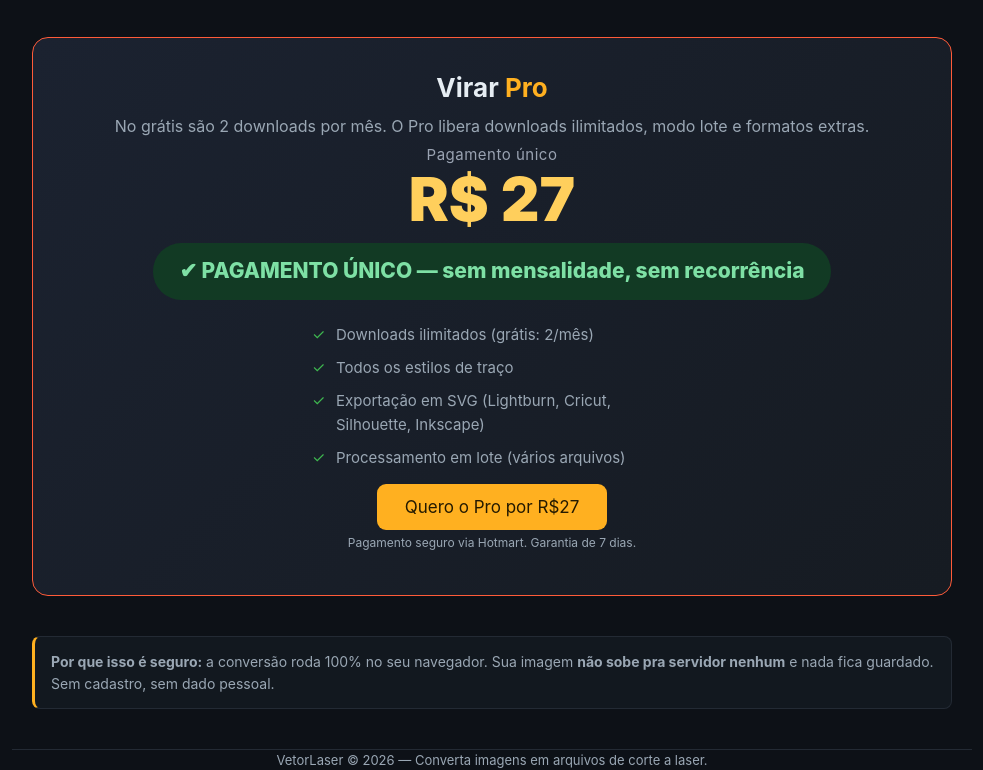
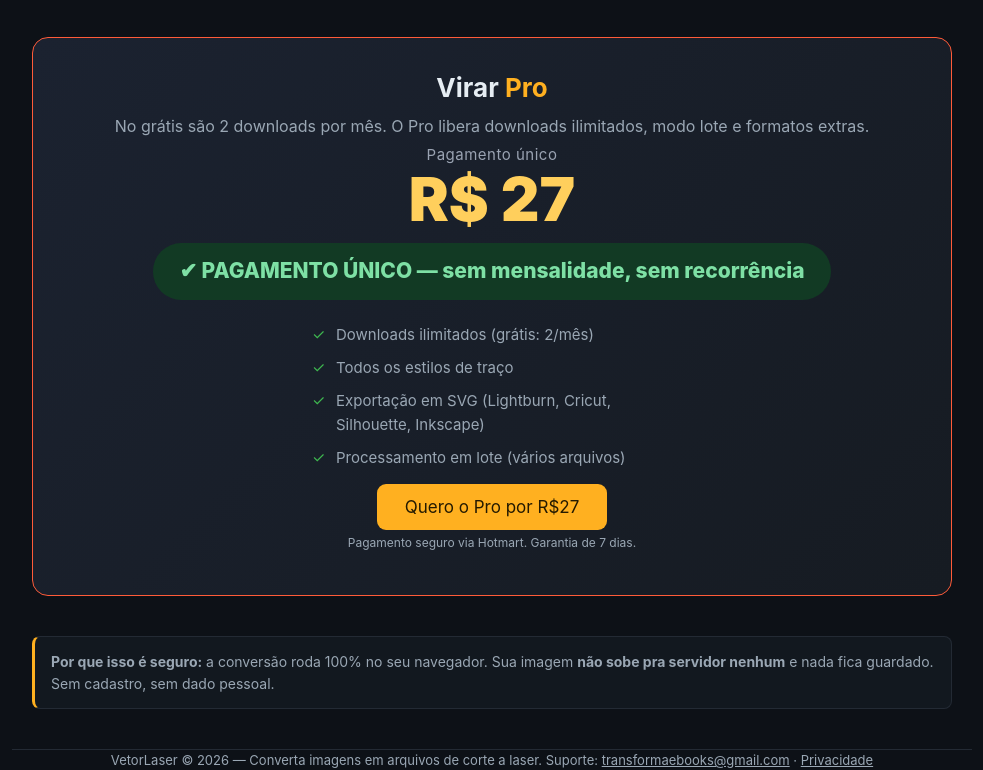
Before and after one commit to contabilistar-art/vetorlaser, a plain HTML site: page index.html in a window 1280 px wide. Shown: the part 1363-2133 px from the top of the page, without its empty margins (148-1131 px from the left). Drawn offline with Linux system fonts and the light colour scheme.

Commit message:
Suporte no rodape e imagem de compartilhamento

```diff
--- a/index.html
+++ b/index.html
@@ -5,6 +5,10 @@
 <meta name="viewport" content="width=device-width, initial-scale=1.0">
 <title>VetorLaser — Transforme qualquer imagem em arquivo de corte a laser</title>
 <meta name="description" content="Converta PNG/JPG em SVG pronto pra corte a laser em segundos. Sem tracejar na mão. Tudo no seu navegador.">
+<meta property="og:title" content="VetorLaser — imagem em SVG para corte a laser">
+<meta property="og:description" content="Transforme PNG ou JPG em SVG pronto para corte a laser, Cricut e Silhouette, direto no navegador.">
+<meta property="og:image" content="https://contabilistar-art.github.io/vetorlaser/capa.png">
+<meta property="og:type" content="website">
 
 <!-- ============ META PIXEL (Pixel Renda com IA) ============ -->
 <script>
@@ -1362,7 +1366,7 @@ if(typeof define === 'function' && define.amd){
   <div class="note"><b>Por que isso é seguro:</b> a conversão roda 100% no seu navegador. Sua imagem <b>não sobe pra servidor nenhum</b> e nada fica guardado. Sem cadastro, sem dado pessoal.</div>
 </main>
 
-<footer class="wrap">VetorLaser © 2026 — Converta imagens em arquivos de corte a laser.</footer>
+<footer class="wrap">VetorLaser © 2026 — Converta imagens em arquivos de corte a laser. Suporte: <a href="mailto:transformaebooks@gmail.com" style="color:inherit">transformaebooks@gmail.com</a> · <a href="privacidade.html" style="color:inherit">Privacidade</a></footer>
 
 <a href="#pro" id="floatPro" class="btn gold" style="position:fixed;right:18px;bottom:18px;z-index:60;text-decoration:none;padding:11px 20px;border-radius:14px;box-shadow:0 10px 28px rgba(0,0,0,.4);transition:opacity .25s,transform .25s;display:flex;flex-direction:column;align-items:center;text-align:center;line-height:1.2">
   <span style="font-size:15px;font-weight:800">✨ Virar Pro — ilimitado</span>
```
Also changed, not shown: capa.png (added).
